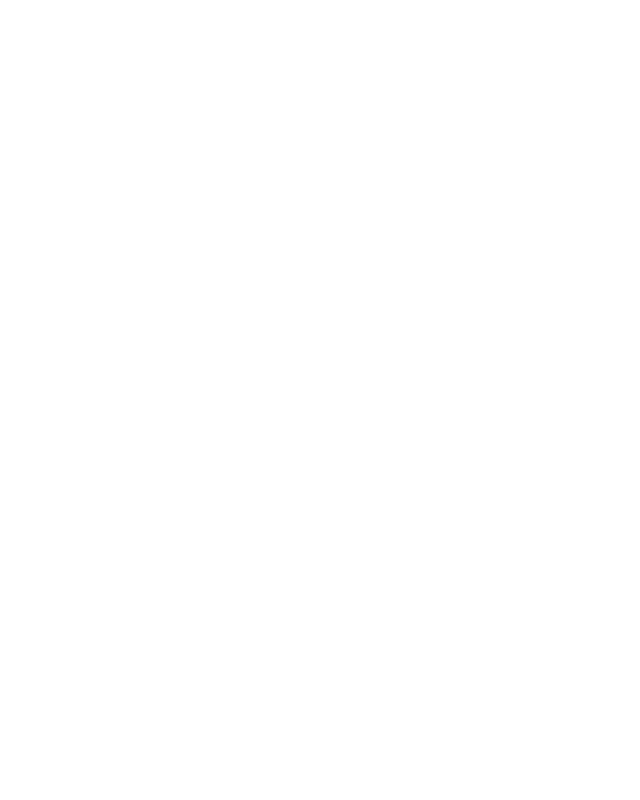
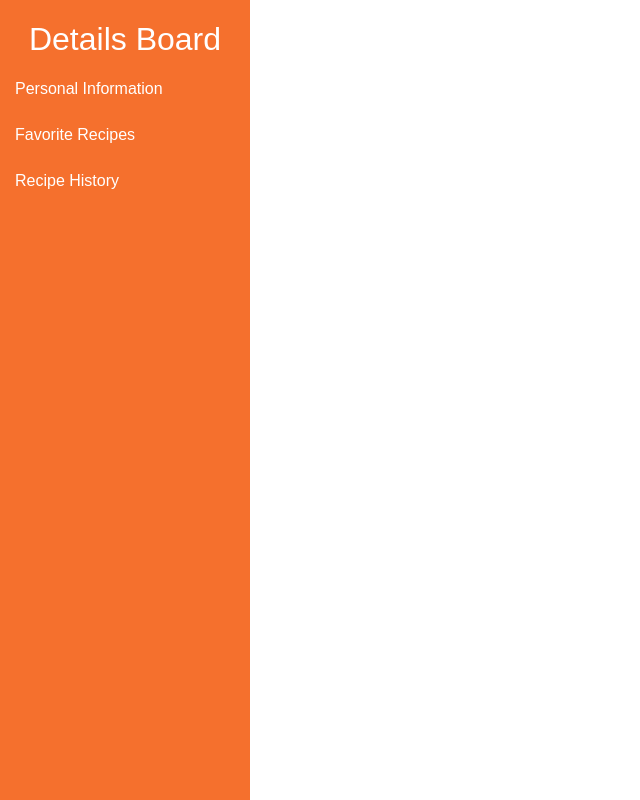
Before and after one commit to parulchaddha/TasteBud-AI, a React (Create React App) app in the folder tastebud/: page /detailsboard in a window 1280 px wide. Before the commit this address had no page. Shown: the whole page, without its empty margins (0-640 px from the left). Built offline with nearby package versions, Linux system fonts and the light colour scheme.

Commit message:
dashboard created

```diff
--- a/tastebud/src/App.js
+++ b/tastebud/src/App.js
@@ -109,7 +109,7 @@
 import React, {useState,useEffect} from 'react';
 import Preloader from './Components/preloader';
 import HomeGroup from "./Components/homegroup";
-// import Detailsboard from './Components/Detailsboard';
+import Detailsboard from './Components/Detailsboard';
 
 import Home from "./Components/Home";
 import Login from "./Components/Login";
@@ -184,8 +184,8 @@
           <Route path="/diet"
             element={<Imagecarousel />} />
 
-          {/* <Route path="/detailsboard"
-            element={<Detailsboard />} />  */}
+          { <Route path="/detailsboard"
+            element={<Detailsboard />} />  }
 
 
         </Routes>
--- a/tastebud/src/Components/Detailsboard.js
+++ b/tastebud/src/Components/Detailsboard.js
@@ -1,37 +1,153 @@
-// Sidebar.js
-import React, { useState } from 'react';
-import { Link } from 'react-router-dom';
+// // Sidebar.js
+// import React, { useState } from 'react';
+// import { Link } from 'react-router-dom';
+//  import '../css/detailsboard.css';
+
+// const Sidebar = () => {
+//   const [isOpen, setIsOpen] = useState(false);
+
+//   const toggleSidebar = () => {
+//     setIsOpen(!isOpen);
+//   };
+
+//   return (
+//     <div className={`sidebar ${isOpen ? 'open' : ''}`}>
+//       <h2>
+//         <span className="toggle-btn" onClick={toggleSidebar}>
+//           &#9776;
+//         </span>
+//         Dashboard
+//       </h2>
+//       <Link to="#" className="sidebar-link">
+//         <span className="icon">&#127968;</span> {/* Home Icon */}
+//         Personal Information
+//       </Link>
+//       <Link to="#" className="sidebar-link">
+//         <span className="icon">&#10084;</span> {/* Heart Icon */}
+//         Favorite Recipe
+//       </Link>
+//       <Link to="#" className="sidebar-link">
+//         <span className="icon">&#128218;</span> {/* Book Icon */}
+//         Recipe History
+//       </Link>
+//     </div>
+//   );
+// };
+
+// export default Sidebar;
+
+// Dashboard.js
+
+// DetailsBoard.js
+
+// import React from 'react';
+// //import './DetailsBoard.css';
 // import '../css/detailsboard.css';
 
-const Sidebar = () => {
-  const [isOpen, setIsOpen] = useState(false);
+// const DetailsBoard = () => {
+//   return (
+//     <div className="details-board-container">
+//       <div className="sidebar">
+//         <h2>Details Board</h2>
+//         <a href="#">Personal Information</a>
+//         <a href="#">Favorite Recipes</a>
+//         <a href="#">Recipe History</a>
+//       </div>
+//       <div className="content">
+//         <h1>Welcome to Your Details Board</h1>
+//         {/* Your main content here */}
+//       </div>
+//     </div>
+//   );
+// };
 
-  const toggleSidebar = () => {
-    setIsOpen(!isOpen);
+// export default DetailsBoard;
+
+
+
+
+
+
+// DetailsBoard.js
+
+import React, { useState } from 'react';
+import '../css/detailsboard.css';
+import { Input, Button, DatePicker } from 'antd';
+import { UserOutlined, MailOutlined, CalendarOutlined } from '@ant-design/icons';
+
+const DetailsBoard = () => {
+  const [showPersonalInfoForm, setShowPersonalInfoForm] = useState(false);
+  const [personalInfo, setPersonalInfo] = useState({
+    email: '',
+    firstName: '',
+    lastName: '',
+    birthdate: null // Using null instead of empty string for DatePicker initial value
+  });
+
+  const handlePersonalInfoClick = () => {
+    setShowPersonalInfoForm(true);
+  };
+
+  const handleInputChange = (e) => {
+    const { name, value } = e.target;
+    setPersonalInfo({ ...personalInfo, [name]: value });
+  };
+
+  const handleDateChange = (date) => {
+    setPersonalInfo({ ...personalInfo, birthdate: date });
+  };
+
+  const handleSubmit = () => {
+    // You can handle form submission logic here
+    console.log('Submitted personal information:', personalInfo);
   };
 
   return (
-    <div className={`sidebar ${isOpen ? 'open' : ''}`}>
-      <h2>
-        <span className="toggle-btn" onClick={toggleSidebar}>
-          &#9776;
-        </span>
-        Dashboard
-      </h2>
-      <Link to="#" className="sidebar-link">
-        <span className="icon">&#127968;</span> {/* Home Icon */}
-        Personal Information
-      </Link>
-      <Link to="#" className="sidebar-link">
-        <span className="icon">&#10084;</span> {/* Heart Icon */}
-        Favorite Recipe
-      </Link>
-      <Link to="#" className="sidebar-link">
-        <span className="icon">&#128218;</span> {/* Book Icon */}
-        Recipe History
-      </Link>
+    <div className="details-board-container">
+      <div className="sidebar">
+        <h2>Details Board</h2>
+        <a href="#" onClick={handlePersonalInfoClick}>Personal Information</a>
+        <a href="#">Favorite Recipes</a>
+        <a href="#">Recipe History</a>
+      </div>
+      <div className="content">
+        {/* <h1>Welcome to Your Details Board</h1> */}
+        {showPersonalInfoForm && (
+          <div className="personal-info-form">
+            <h2>Personal Information</h2>
+            <Input
+              prefix={<UserOutlined />}
+              placeholder="First Name"
+              name="firstName"
+              value={personalInfo.firstName}
+              onChange={handleInputChange}
+            />
+            <Input
+              prefix={<UserOutlined />}
+              placeholder="Last Name"
+              name="lastName"
+              value={personalInfo.lastName}
+              onChange={handleInputChange}
+            />
+            <Input
+              prefix={<MailOutlined />}
+              placeholder="Email"
+              name="email"
+              value={personalInfo.email}
+              onChange={handleInputChange}
+            />
+            <DatePicker
+              placeholder="Birthdate"
+              onChange={handleDateChange}
+              style={{ width: '100%' }}
+              suffixIcon={<CalendarOutlined />}
+            />
+            <Button type="primary" onClick={handleSubmit}>Submit</Button>
+          </div>
+        )}
+      </div>
     </div>
   );
 };
 
-export default Sidebar;
+export default DetailsBoard;
--- a/tastebud/src/css/detailsboard.css
+++ b/tastebud/src/css/detailsboard.css
@@ -18,7 +18,7 @@
   }
 
   /* Hamburger icon */
-  /* .sidebar {
+   /*.sidebar {
     width: 300px;
     height: 100vh;
     background-color: #333;
@@ -26,17 +26,17 @@
     padding: 20px;
     position: fixed;
     transition: width 0.3s ease; /* Add smooth transition for width */
-  /* } */
+   /*}
 
-  /* .sidebar h2 {
+   .sidebar h2 {
     margin-bottom: 20px;
     display: flex;
     justify-content:flex-start;
     align-items: center;
     margin-left: 5px;
   }
-   */
-  /* .sidebar-link {
+
+   .sidebar-link {
     text-decoration: none;
     color: white;
     font-size: 18px;
@@ -50,8 +50,8 @@
     background-color: white;
     color: black;
   }
-   */
-  /* .icon {
+
+   .icon {
     margin-right: 10px;
   }
 
@@ -64,5 +64,43 @@
     cursor: pointer;
     font-size: 24px;
     transition: right 0.3s ease; /* Add smooth transition for right position */
-    /* margin-left: 5px; Adjust margin for less distance
-  }   */
+    /* margin-left: 5px; Adjust margin for less distance */
+  /*}   */
+
+
+
+
+  /* DetailsBoard.css */
+
+.details-board-container {
+  display: flex;
+}
+
+.sidebar {
+  height: 100vh;
+  width: 250px;
+  background-color: #f5702d;
+  padding-top: 20px;
+  color: white;
+}
+
+.sidebar h2 {
+  text-align: center;
+}
+
+.sidebar a {
+  display: block;
+  padding: 10px 15px;
+  text-decoration: none;
+  color: white;
+}
+
+.sidebar a:hover {
+  background-color: #faf8f8;
+  color: #f5702d;
+}
+
+.content {
+  flex: 1;
+  padding: 20px;
+}
```
